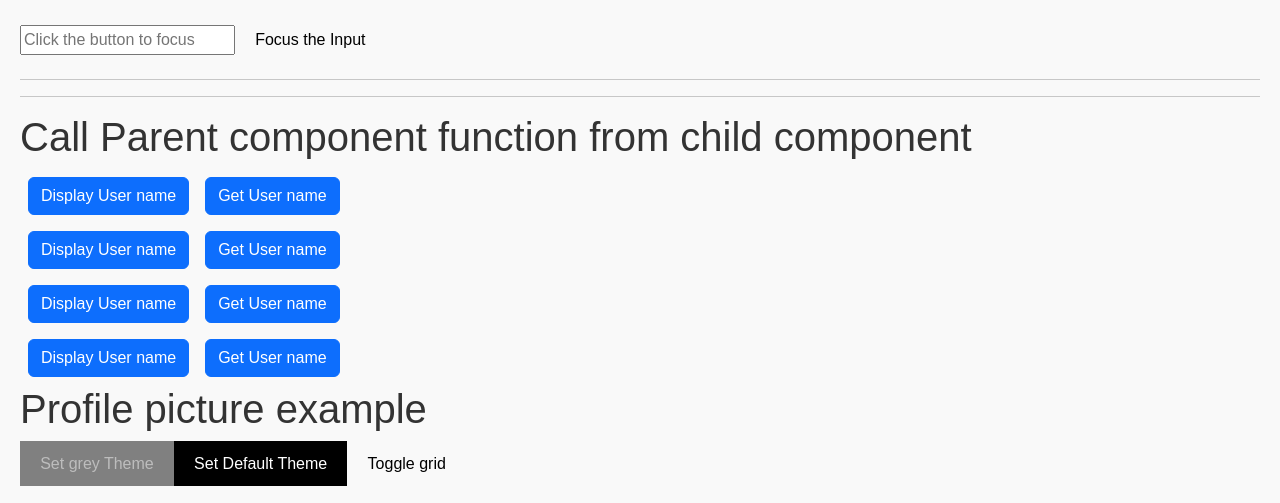
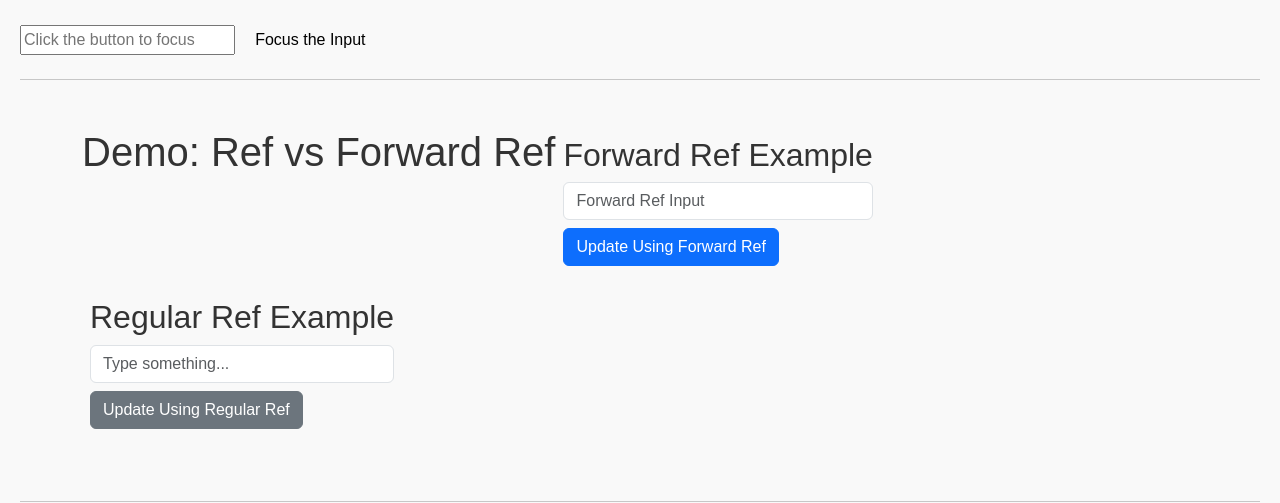
Before and after one commit to anon1277/react-demo, a React (Vite) app: page / in a window 1280 px wide. Shown: the part 1149-1652 px from the top of the page. Built offline with nearby package versions, Linux system fonts and the light colour scheme.

Commit message:
Implement Forward ref and normal ref demo

```diff
--- a/src/App.jsx
+++ b/src/App.jsx
@@ -33,6 +33,7 @@ import Form from 'react-bootstrap/Form'
 import UserefDemo from "./UseRef/UseRefDemo";
 import UnControlledComponenets from "./UseRef/UnControlledComponenets";
 import FunctionAsProps from "./FunctionAsProps";
+import ForwardRef from "./UseRef/ForwardRef";
 
 function sum(val1, val2) {
   return val1 + val2;
@@ -122,6 +123,9 @@ function App() {
       <hr />
       <UserefDemo />
       <hr />
+      {/* forward ref demo */}
+      <ForwardRef />
+      {/* hr */}
 
       <hr />
       <h1>Call Parent component function  from child component </h1>
--- /dev/null
+++ b/src/UseRef/ForwardRef.jsx
@@ -0,0 +1,63 @@
+import { useRef } from "react";
+import UserInput from "./UserInput";
+
+const ForwardRef = () => {
+  // Declare refs
+  const inputRef = useRef(); // Ref for the direct input field
+  const forwardRef = useRef(); // Ref for the UserInput component using forwardRef
+
+  // Handler to update and focus the direct input field using ref
+  const handleRef = () => {
+    if (inputRef.current) {
+      inputRef.current.value = "Direct Ref Updated!"; // Set value for the input field
+      inputRef.current.focus(); // Focus the input field
+    }
+  };
+
+  // Handler to update and focus the UserInput component using forwardRef
+  const handleForwardRef = () => {
+    if (forwardRef.current) {
+      forwardRef.current.value = "Forward Ref Updated!"; // Set value for the forwarded input
+      forwardRef.current.focus(); // Focus the forwarded input
+    }
+  };
+
+  return (
+    <div className="container my-5">
+      <h1 className="text-center mb-4">Demo: Ref vs Forward Ref</h1>
+
+      {/* Section for demonstrating forwardRef usage */}
+      <div className="mb-4 m-2">
+        <h2 className="text-center">Forward Ref Example</h2>
+        {/* Input component using forwardRef */}
+        <UserInput ref={forwardRef} />
+        <button
+          className="btn btn-primary mt-2"
+          onClick={handleForwardRef}
+        >
+          Update Using Forward Ref
+        </button>
+      </div>
+
+      {/* Section for demonstrating regular ref usage */}
+      <div className="mb-4 m-2">
+        <h2 className="text-center">Regular Ref Example</h2>
+        {/* Input field with direct ref */}
+        <input
+          className="form-control mb-2"
+          ref={inputRef}
+          type="text"
+          placeholder="Type something..."
+        />
+        <button
+          className="btn btn-secondary"
+          onClick={handleRef}
+        >
+          Update Using Regular Ref
+        </button>
+      </div>
+    </div>
+  );
+};
+
+export default ForwardRef;
--- /dev/null
+++ b/src/UseRef/UserInput.jsx
@@ -0,0 +1,19 @@
+// UserInput Component that forwards its ref
+import { forwardRef } from "react";
+
+const UserInput = (props, ref) => {
+  return (
+    <div>
+      {/* Input field that receives ref via forwardRef */}
+      <input
+        type="text"
+        className="form-control"
+        placeholder="Forward Ref Input"
+        ref={ref}
+      />
+    </div>
+  );
+};
+
+// Exporting the component with forwardRef to pass the ref down
+export default forwardRef(UserInput);
```
